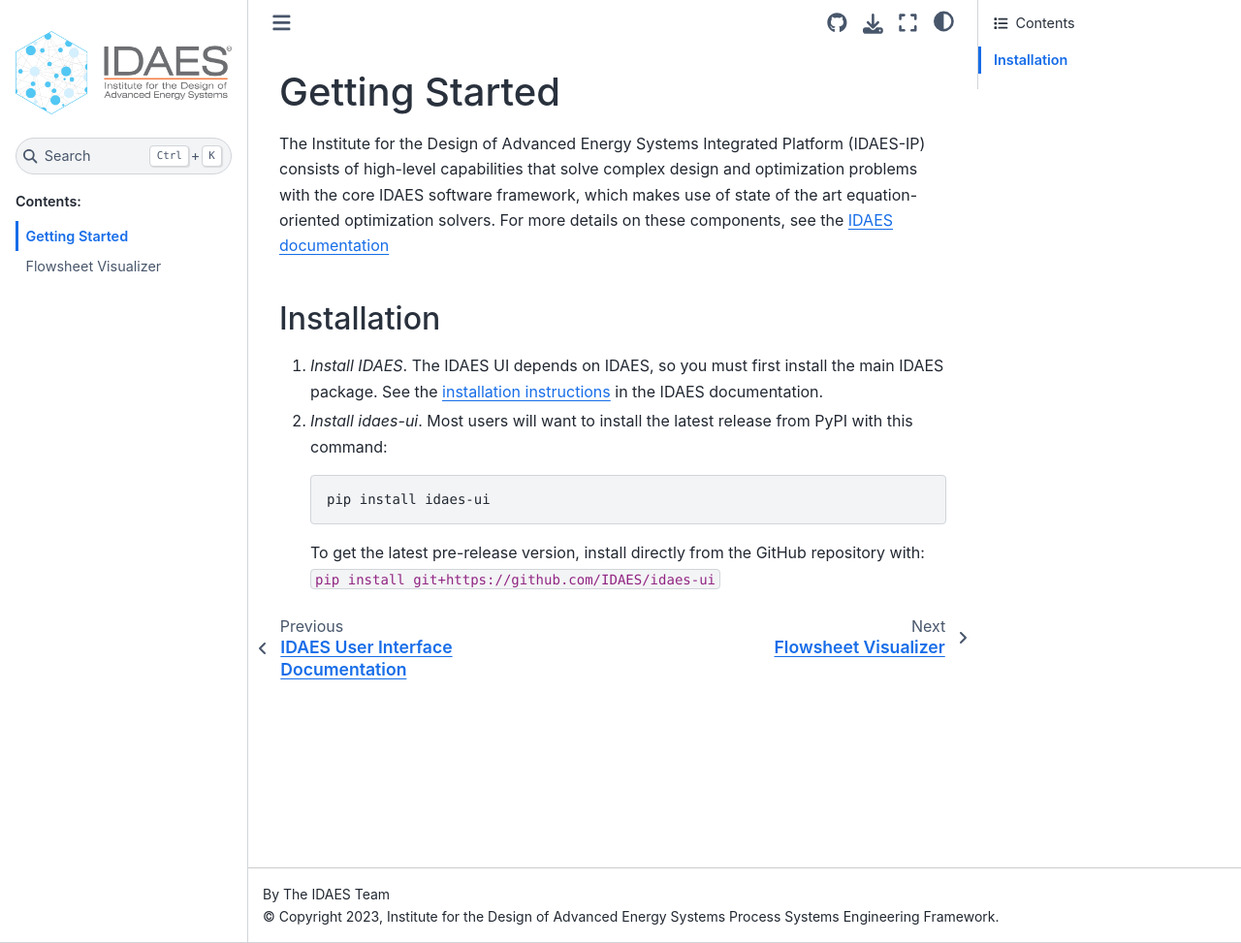
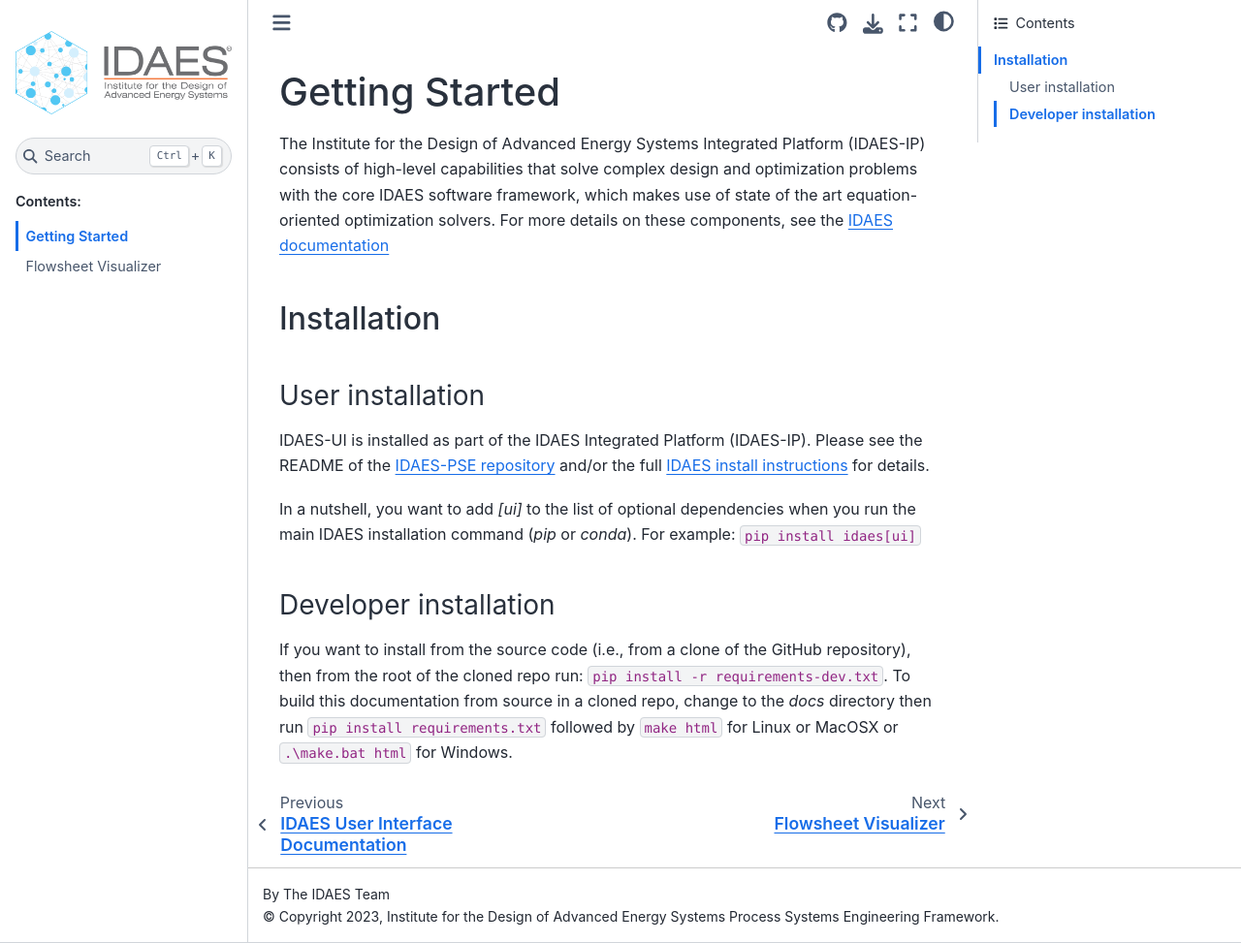
Before and after one commit to IDAES/idaes-ui, a Sphinx documentation site: the page built from docs/home.md, in a window 1280 px wide and 973 px high. Shown: the whole window at 97% size. Built offline with Sphinx 7.4.7 and the Sphinx Book theme 1.1.4, drawn with Linux system fonts in a browser that asks for light colours; pages that are not in the unit, such as notebooks, are missing from menus.

Commit message:
Update install instructions

````diff
--- a/docs/home.md
+++ b/docs/home.md
@@ -9,10 +9,15 @@
 
 ## Installation
 
-1. *Install IDAES*. The IDAES UI depends on IDAES, so you must first install the main IDAES package. See the <a href="https://idaes-pse.readthedocs.io/en/stable/tutorials/getting_started/index.html" target="_blank">installation instructions</a> in the IDAES documentation.
-2. *Install idaes-ui*. Most users will want to install the latest release from PyPI with this command:
-    ```shell
-   pip install idaes-ui
-   ```
-    To get the latest pre-release version, install directly from the GitHub repository with:
-  `pip install git+https://github.com/IDAES/idaes-ui`
+### User installation
+
+IDAES-UI is installed as part of the IDAES Integrated Platform (IDAES-IP).
+Please see the README of the [IDAES-PSE repository](https://github.com/IDAES/idaes-pse) and/or the full [IDAES install instructions](https://idaes-pse.readthedocs.io/en/stable/tutorials/getting_started/index.html) for details.
+
+In a nutshell, you want to add *[ui]* to the list of optional dependencies when you run the main IDAES installation command (*pip* or *conda*).
+For example: `pip install idaes[ui]`
+
+### Developer installation
+
+If you want to install from the source code (i.e., from a clone of the GitHub repository), then from the root of the cloned repo run: `pip install -r requirements-dev.txt`.
+To build this documentation from source in a cloned repo, change to the *docs* directory then run `pip install requirements.txt` followed by `make html` for Linux or MacOSX or `.\make.bat html` for Windows.
````
Also changed, not shown: other parts of docs/home.md (+1 -1 lines), README.md (+6 -4 lines).
